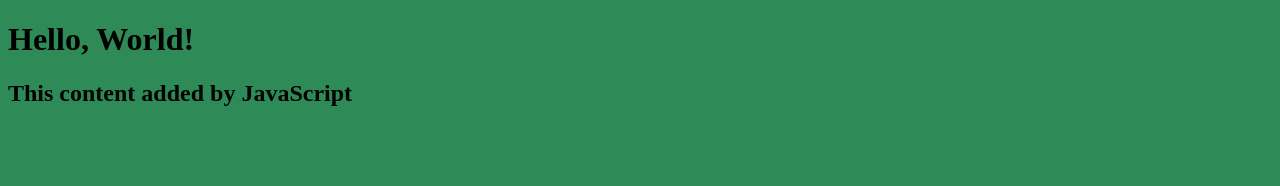
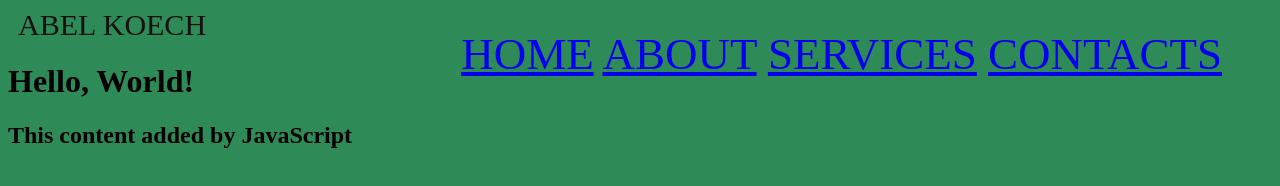
Before and after one commit to Koech161/my-personal-website, a plain HTML site: page index.html in a window 1280 px wide. Drawn offline with Linux system fonts and the light colour scheme.

Commit message:
Navbar HTML & CSS

```diff
--- a/index.html
+++ b/index.html
@@ -7,6 +7,17 @@
     <link rel="stylesheet" href="style.css"/>
 </head>
 <body>
+    <header class="header">
+        <a href="#HOME" class="Logo">ABEL KOECH</a>
+        <i class='bx bx-menu' id="menu-icon"></i>
+
+        <nav class="navbar">
+            <a href="#HOME">HOME</a>
+            <a href="#ABOUT">ABOUT</a>
+            <a href="#SERVICES">SERVICES</a>
+            <a href="#CONTACTS">CONTACTS</a>
+        </nav>
+    </header>
     <h1>Hello, World!</h1>
     <script src="script.js"></script>
 </body>
--- a/style.css
+++ b/style.css
@@ -1,3 +1,20 @@
 body{
     background-color: seagreen;
 }
+.Logo{
+    padding-left: 10px;
+    font-style: normal;
+    font-size: 30px;
+    color: rgb(20, 17, 16);
+    border-radius: 1px solid;
+    text-decoration: none;
+}
+.navbar{
+    float: right;
+    text-decoration: none;
+    padding-right: 50px;
+    padding-top: 20px;
+    padding-left: 50px;
+    font-size: 45px;
+    color: black;
+}
```
